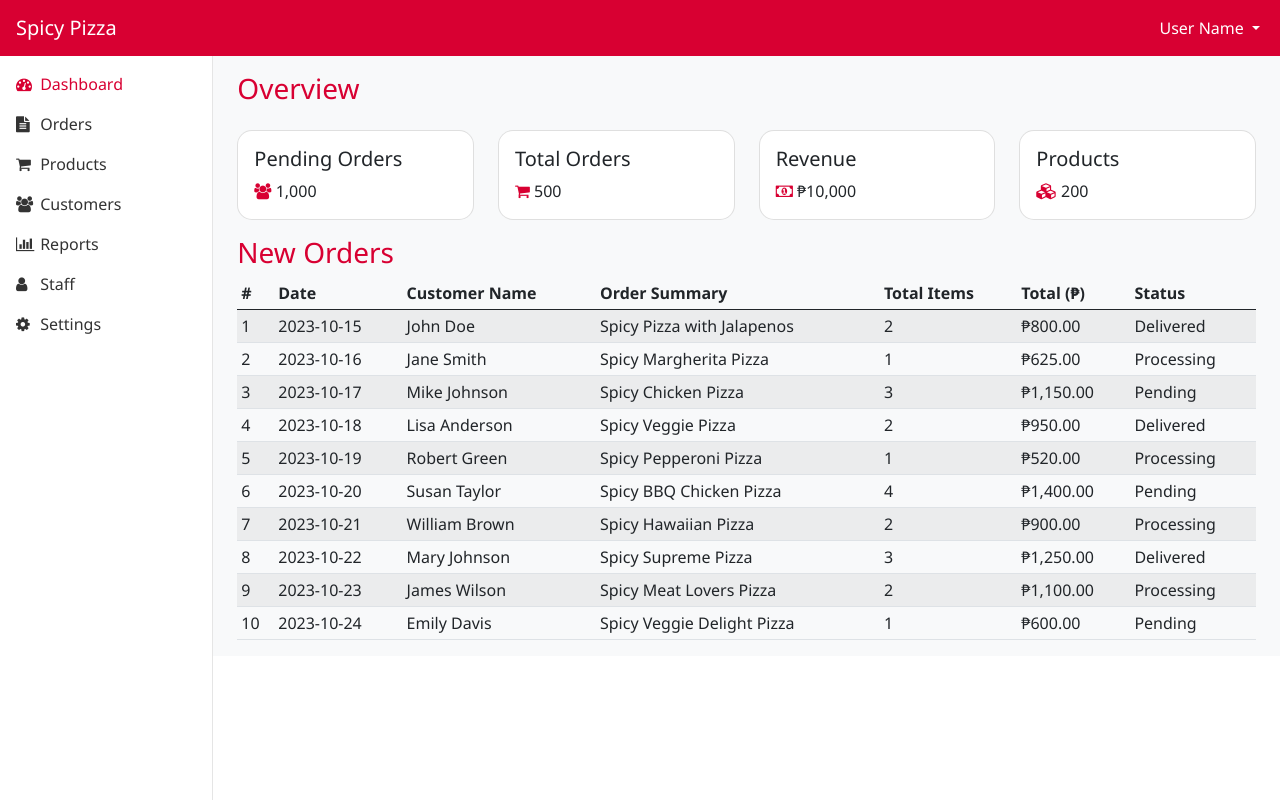
After one commit to jdcbdev/spicypizzaphp, a PHP site: page /admin/dashboard.html in a window 1280 px wide. The commit adds this page. Run offline with PHP 8.4, Linux system fonts and the light colour scheme.

Commit message:
Add dashboard page

```diff
--- /dev/null
+++ b/admin/dashboard.html
@@ -0,0 +1,247 @@
+<!DOCTYPE html>
+<html lang="en">
+<head>
+    <meta charset="UTF-8">
+    <meta name="viewport" content="width=device-width, initial-scale=1.0">
+    <title>Dashboard</title>
+    <!-- This is how we add bootstrap, fontawesome and jquery locally. -->
+    <link href="../vendor/bootstrap-5.0.2/css/bootstrap.min.css" rel="stylesheet">
+    <link rel="stylesheet" href="../vendor/font-awesome-4.7.0/css/font-awesome.min.css"/>
+    <!-- Your custome css goes here -->
+    <link rel="stylesheet" href="../css/style.css">
+</head>
+<body>
+    <header class="navbar navbar-dark sticky-top brand-bg-color flex-md-nowrap p-0 admin">
+        <div class="col-md-3 col-lg-2 admin-header">
+            <a class="navbar-brand me-0 px-3 color-white" href="#">Spicy Pizza</a>
+        </div>
+        <button class="navbar-toggler d-md-none collapsed me-2" type="button" data-bs-toggle="collapse" data-bs-target="#sidebarMenu" aria-controls="sidebarMenu" aria-expanded="false" aria-label="Toggle navigation">
+          <span class="navbar-toggler-icon"></span>
+        </button>
+        <nav class="navbar navbar-expand-lg navbar-dark d-none d-lg-block">
+            <div class="container-fluid">
+                <div class="navbar-collapse offcanvas-collapse">
+                    <ul class="navbar-nav me-auto">
+                        <li class="nav-item dropdown">
+                            <a class="nav-link dropdown-toggle color-white" href="#" id="navbarDropdown" role="button" data-bs-toggle="dropdown" aria-expanded="false">
+                                User Name
+                            </a>
+                            <ul class="dropdown-menu dropdown-profile" aria-labelledby="navbarDropdown">
+                                <li><a class="dropdown-item" href="#">Profile</a></li>
+                                <li><a class="dropdown-item" href="#">Logout</a></li>
+                            </ul>
+                        </li>
+                    </ul>
+                </div>
+            </div>
+        </nav>
+    </header>
+    <main>
+        <div class="container-fluid">
+            <div class="row">
+                <nav id="sidebarMenu" class="col-md-3 col-lg-2 d-md-block bg-white sidebar collapse">
+                    <div class="position-sticky pt-3">
+                        <ul class="nav flex-column">
+                            <li class="nav-item">
+                                <a class="nav-link active" aria-current="page" href="#">
+                                    <i class="fa fa-tachometer" aria-hidden="true"></i>
+                                    Dashboard
+                                </a>
+                            </li>
+                            <li class="nav-item">
+                                <a class="nav-link" href="#">
+                                    <i class="fa fa-file-text" aria-hidden="true"></i>
+                                    Orders
+                                </a>
+                            </li>
+                            <li class="nav-item">
+                                <a class="nav-link" href="#">
+                                    <i class="fa fa-shopping-cart" aria-hidden="true"></i>
+                                    Products
+                                </a>
+                            </li>
+                            <li class="nav-item">
+                                <a class="nav-link" href="#">
+                                    <i class="fa fa-users" aria-hidden="true"></i>
+                                    Customers
+                                </a>
+                            </li>
+                            <li class="nav-item">
+                                <a class="nav-link" href="#">
+                                    <i class="fa fa-bar-chart" aria-hidden="true"></i>
+                                    Reports
+                                </a>
+                            </li>
+                            <li class="nav-item">
+                                <a class="nav-link" href="staff.php">
+                                    <i class="fa fa-user" aria-hidden="true"></i>
+                                    Staff
+                                </a>
+                            </li>
+                            <li class="nav-item">
+                                <a class="nav-link" href="#">
+                                    <i class="fa fa-cog" aria-hidden="true"></i>
+                                    Settings
+                                </a>
+                            </li>
+                        </ul>
+                    </div>
+                </nav>
+                <main class="col-md-9 ms-sm-auto col-lg-10 px-md-4 bg-light">
+                    <h1 class="h3 brand-color pt-3">Overview</h1>
+                    <div class="row py-2 py-lg-3">
+                        <!-- Statistic Card 1 -->
+                        <div class="col-12 col-sm-6 col-md-6 col-lg-3 pb-2 pb-lg-0">
+                            <div class="card admin-rounded">
+                                <div class="card-body">
+                                    <h5 class="card-title">Pending Orders</h5>
+                                    <p class="card-text"><i class="fa fa-users"></i> 1,000</p>
+                                </div>
+                            </div>
+                        </div>
+                        <!-- Statistic Card 2 -->
+                        <div class="col-12 col-sm-6 col-md-6 col-lg-3 pb-2 pb-lg-0">
+                            <div class="card admin-rounded">
+                                <div class="card-body">
+                                    <h5 class="card-title">Total Orders</h5>
+                                    <p class="card-text"><i class="fa fa-shopping-cart"></i> 500</p>
+                                </div>
+                            </div>
+                        </div>
+                        <!-- Statistic Card 3 -->
+                        <div class="col-12 col-sm-6 col-md-6 col-lg-3 pb-2 pb-lg-0">
+                            <div class="card admin-rounded">
+                                <div class="card-body">
+                                    <h5 class="card-title">Revenue</h5>
+                                    <p class="card-text"><i class="fa fa-money" aria-hidden="true"></i> &#8369;10,000</p>
+                                </div>
+                            </div>
+                        </div>
+                        <!-- Statistic Card 4 -->
+                        <div class="col-12 col-sm-6 col-md-6 col-lg-3 pb-2 pb-lg-0">
+                            <div class="card admin-rounded">
+                                <div class="card-body">
+                                    <h5 class="card-title">Products</h5>
+                                    <p class="card-text"><i class="fa fa-cubes"></i> 200</p>
+                                </div>
+                            </div>
+                        </div>
+                    </div>
+                    <h2 class="h3 brand-color">New Orders</h2>
+                    <div class="table-responsive">
+                        <table class="table table-striped table-sm">
+                            <thead>
+                                <tr>
+                                    <th scope="col">#</th>
+                                    <th scope="col">Date</th>
+                                    <th scope="col">Customer Name</th>
+                                    <th scope="col">Order Summary</th>
+                                    <th scope="col">Total Items</th>
+                                    <th scope="col">Total (₱)</th>
+                                    <th scope="col">Status</th>
+                                </tr>
+                            </thead>
+                            <tbody>
+                                <tr>
+                                    <td>1</td>
+                                    <td>2023-10-15</td>
+                                    <td>John Doe</td>
+                                    <td>Spicy Pizza with Jalapenos</td>
+                                    <td>2</td>
+                                    <td>₱800.00</td>
+                                    <td>Delivered</td>
+                                </tr>
+                                <tr>
+                                    <td>2</td>
+                                    <td>2023-10-16</td>
+                                    <td>Jane Smith</td>
+                                    <td>Spicy Margherita Pizza</td>
+                                    <td>1</td>
+                                    <td>₱625.00</td>
+                                    <td>Processing</td>
+                                </tr>
+                                <tr>
+                                    <td>3</td>
+                                    <td>2023-10-17</td>
+                                    <td>Mike Johnson</td>
+                                    <td>Spicy Chicken Pizza</td>
+                                    <td>3</td>
+                                    <td>₱1,150.00</td>
+                                    <td>Pending</td>
+                                </tr>
+                                <tr>
+                                    <td>4</td>
+                                    <td>2023-10-18</td>
+                                    <td>Lisa Anderson</td>
+                                    <td>Spicy Veggie Pizza</td>
+                                    <td>2</td>
+                                    <td>₱950.00</td>
+                                    <td>Delivered</td>
+                                </tr>
+                                <tr>
+                                    <td>5</td>
+                                    <td>2023-10-19</td>
+                                    <td>Robert Green</td>
+                                    <td>Spicy Pepperoni Pizza</td>
+                                    <td>1</td>
+                                    <td>₱520.00</td>
+                                    <td>Processing</td>
+                                </tr>
+                                <tr>
+                                    <td>6</td>
+                                    <td>2023-10-20</td>
+                                    <td>Susan Taylor</td>
+                                    <td>Spicy BBQ Chicken Pizza</td>
+                                    <td>4</td>
+                                    <td>₱1,400.00</td>
+                                    <td>Pending</td>
+                                </tr>
+                                <tr>
+                                    <td>7</td>
+                                    <td>2023-10-21</td>
+                                    <td>William Brown</td>
+                                    <td>Spicy Hawaiian Pizza</td>
+                                    <td>2</td>
+                                    <td>₱900.00</td>
+                                    <td>Processing</td>
+                                </tr>
+                                <tr>
+                                    <td>8</td>
+                                    <td>2023-10-22</td>
+                                    <td>Mary Johnson</td>
+                                    <td>Spicy Supreme Pizza</td>
+                                    <td>3</td>
+                                    <td>₱1,250.00</td>
+                                    <td>Delivered</td>
+                                </tr>
+                                <tr>
+                                    <td>9</td>
+                                    <td>2023-10-23</td>
+                                    <td>James Wilson</td>
+                                    <td>Spicy Meat Lovers Pizza</td>
+                                    <td>2</td>
+                                    <td>₱1,100.00</td>
+                                    <td>Processing</td>
+                                </tr>
+                                <tr>
+                                    <td>10</td>
+                                    <td>2023-10-24</td>
+                                    <td>Emily Davis</td>
+                                    <td>Spicy Veggie Delight Pizza</td>
+                                    <td>1</td>
+                                    <td>₱600.00</td>
+                                    <td>Pending</td>
+                                </tr>
+                                <!-- You now have a total of 10 rows with spicy pizza orders -->
+                            </tbody>
+                        </table>
+                    </div>
+                </main>
+            </div>
+        </div>
+    </main>
+    <script src="../vendor/bootstrap-5.0.2/js/bootstrap.bundle.min.js"></script>
+    <script src="../vendor/jquery-3.7.1/jquery.min.js"></script>
+    <script src="../js/dashboard.js"></script>
+</body>
+</html>
--- a/css/style.css
+++ b/css/style.css
@@ -4,12 +4,12 @@
 }
 
 .brand-color{
-    color: #D80032;
+    color: #D80032 !important;
 }
 
 .brand-bg-color{
-    background-color: #D80032;
-    color: white;
+    background-color: #D80032 !important;
+    color: white !important;
 }
 
 .brand-bg-color:hover{
@@ -17,21 +17,21 @@
     color: white;
 }
 
-.navbar-light .navbar-nav .nav-link{
+.landing-page .navbar-light .navbar-nav .nav-link{
     color: #F78CA2;
     font-size: 18px;
 }
 
-.navbar-light .navbar-nav .nav-link.active, .navbar-light .navbar-nav .show>.nav-link{
+.landing-page .navbar-light .navbar-nav .nav-link.active, .landing-page .navbar-light .navbar-nav .show>.nav-link{
     color: #D80032;
 }
 
-.navbar-light .navbar-nav .nav-link.active:hover, .navbar-light .navbar-nav .nav-link:hover{
+.landing-page .navbar-light .navbar-nav .nav-link.active:hover, .landing-page .navbar-light .navbar-nav .nav-link:hover{
     color: white;
     background-color: #F78CA2;
 }
 
-header{
+header.landing-page{
     box-shadow: 2px 2px 4px #F78CA2;
 }
 
@@ -95,3 +95,64 @@ span.tasty{
     border-radius: 5px;
     display: none;
 }
+
+.dropdown-profile.dropdown-menu[data-bs-popper]{
+    right: 0;
+    left: auto;
+}
+
+.color-white{
+    color: white !important;
+}
+
+.admin-header{
+    height: 55px;
+    display: flex;
+    align-items: center;
+}
+
+#sidebarMenu .fa{
+    width: 20px;
+}
+
+.sidebar .nav-link.active, .sidebar .nav-link:hover{
+    color: #D80032;
+}
+
+.card-body .fa{
+    color: #D80032;
+}
+
+.sidebar .nav-link {
+    font-weight: 500;
+    color: #333;
+}
+
+.sidebar .nav-link .feather {
+    margin-right: 4px;
+    color: #727272;
+}
+
+
+.sidebar {
+    position: fixed;
+    top: 0;
+    bottom: 0;
+    left: 0;
+    z-index: 100;
+    padding: 48px 0 0;
+    box-shadow: inset -1px 0 0 rgba(0, 0, 0, .1);
+}
+
+.sidebar-sticky {
+    position: relative;
+    top: 0;
+    height: calc(100vh - 48px);
+    padding-top: .5rem;
+    overflow-x: hidden;
+    overflow-y: auto;
+}
+
+.card.admin-rounded{
+    border-radius: 15px;
+}
--- /dev/null
+++ b/js/dashboard.js
@@ -0,0 +1,6 @@
+$(document).ready(function(){
+    $('.nav-link').click(function(){
+        $('.nav-link').removeClass('active');
+        $(this).addClass('active');
+    })
+})
```
Also changed, not shown: index.html (+2 -13 lines), js/landing-page.js (added, +12 -0 lines).
